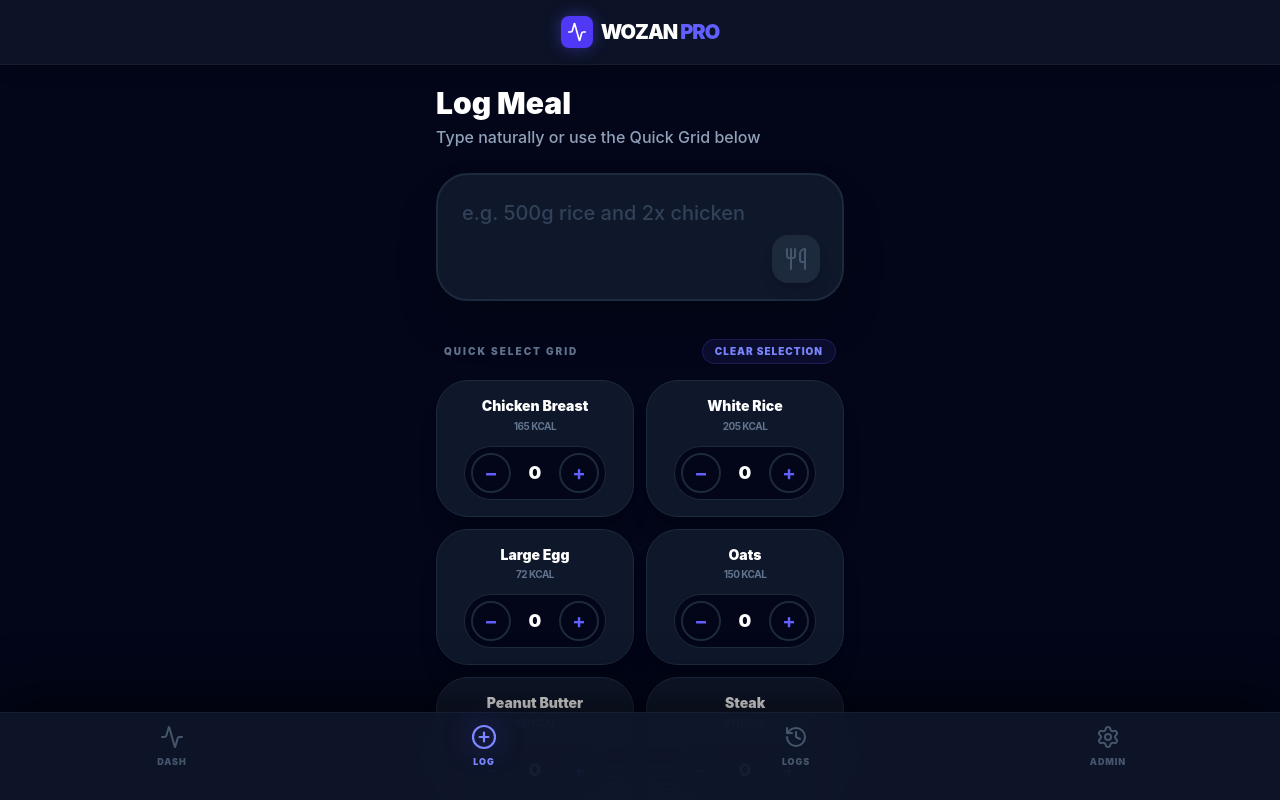
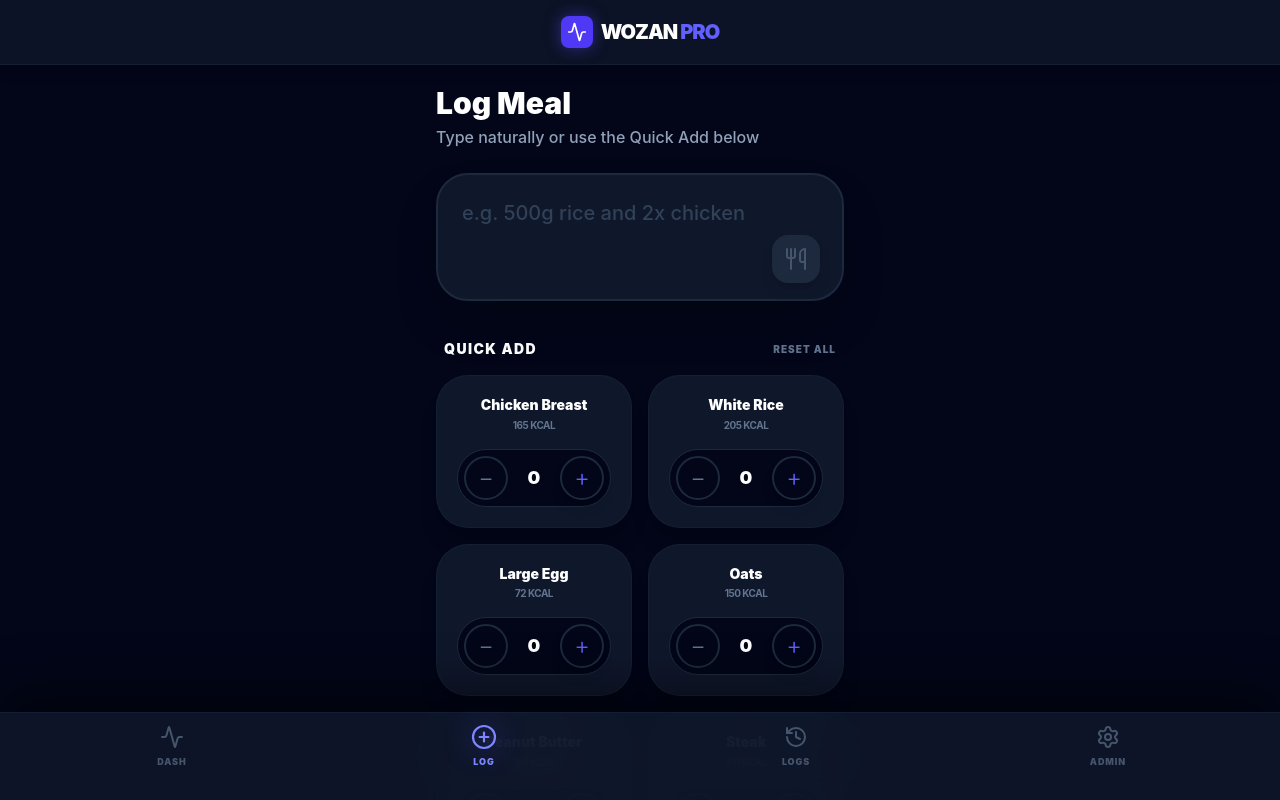
Before and after one commit to Sofyanmahmoud/WOZAN, a React (Vite) app: page / in a window 1280 px wide. Both pictures are taken after a click on the button "LOG". Shown: the top 800 px of the page. Built offline with nearby package versions, Linux system fonts and the light colour scheme.

Commit message:
scale fix2

```diff
--- a/src/App.jsx
+++ b/src/App.jsx
@@ -418,7 +418,7 @@ function App() {
             {/* Text Entry Section */}
             <div className="relative">
               <h2 className="text-3xl font-black text-white mb-1">Log Meal</h2>
-              <p className="text-slate-400 font-medium mb-6">Type naturally or use the Quick Grid below</p>
+              <p className="text-slate-400 font-medium mb-6">Type naturally or use the Quick Add below</p>
 
               <div className="relative group">
                 <textarea
@@ -435,45 +435,45 @@ function App() {
               </div>
             </div>
 
-            {/* Quick Select Grid */}
+            {/* Quick Add Section */}
             <div className="space-y-4">
               <div className="flex items-center justify-between px-2">
-                <h3 className="text-[10px] font-black text-slate-500 tracking-[0.2em] uppercase">Quick Select Grid</h3>
+                <h3 className="text-sm font-black text-white uppercase tracking-widest">Quick Add</h3>
                 <button
                   onClick={() => {
                     const reset = {};
                     Object.keys(quickQuantities).forEach(k => reset[k] = 0);
                     setQuickQuantities(reset);
                   }}
-                  className="text-[10px] font-black text-indigo-400 uppercase tracking-widest bg-indigo-500/10 px-3 py-1 rounded-full border border-indigo-500/20"
+                  className="text-[10px] font-black text-slate-500 uppercase tracking-widest hover:text-indigo-400 transition-colors"
                 >
-                  Clear Selection
+                  Reset All
                 </button>
               </div>
 
-              <div className="grid grid-cols-2 gap-3">
-                {FOOD_DB.slice(0, 8).map((food) => (
-                  <div key={food.name} className="bg-slate-900 rounded-[2rem] p-4 border border-slate-800 shadow-xl flex flex-col items-center gap-3 group transition-all hover:border-indigo-500/30">
-                    <div className="text-center">
-                      <div className="text-sm font-black text-white leading-tight mb-1">{food.name.split(' (')[0]}</div>
+              <div className="grid grid-cols-2 gap-4">
+                {FOOD_DB.map((food) => (
+                  <div key={food.name} className="bg-slate-900 rounded-[2rem] p-5 border border-slate-800/50 shadow-xl flex flex-col items-center gap-4 group transition-all hover:border-indigo-500/30 relative">
+                    <div className="text-center w-full">
+                      <div className="text-sm font-black text-white leading-tight mb-1 truncate px-1">{food.name.split(' (')[0]}</div>
                       <div className="text-[10px] font-bold text-slate-500 uppercase tracking-tighter">{food.calories} kcal</div>
                     </div>
 
-                    <div className="flex items-center gap-3 bg-slate-950 p-1.5 rounded-full border border-slate-800">
+                    <div className="flex items-center justify-between w-full bg-slate-950 p-1.5 rounded-full border border-slate-800">
                       <button
                         onClick={() => updateQuickQty(food.name, -1)}
-                        className="w-10 h-10 flex items-center justify-center rounded-full border-2 border-slate-800 text-indigo-500 hover:bg-indigo-500 hover:text-white transition-all active:scale-90"
+                        className="w-11 h-11 min-w-[44px] flex items-center justify-center rounded-full border-2 border-slate-800 text-slate-500 hover:border-indigo-500 hover:text-indigo-400 transition-all active:scale-90"
                       >
-                        <span className="text-xl font-bold">−</span>
+                        <span className="text-2xl font-light">−</span>
                       </button>
-                      <div className="w-6 text-center font-black text-white text-lg">
+                      <div className="text-lg font-black text-white px-2">
                         {quickQuantities[food.name] || 0}
                       </div>
                       <button
                         onClick={() => updateQuickQty(food.name, 1)}
-                        className="w-10 h-10 flex items-center justify-center rounded-full border-2 border-slate-800 text-indigo-500 hover:bg-indigo-500 hover:text-white transition-all active:scale-90"
+                        className="w-11 h-11 min-w-[44px] flex items-center justify-center rounded-full border-2 border-slate-800 text-indigo-500 hover:bg-indigo-600 hover:text-white hover:border-indigo-600 transition-all active:scale-90 shadow-lg"
                       >
-                        <span className="text-xl font-bold">+</span>
+                        <span className="text-2xl font-light">+</span>
                       </button>
                     </div>
                   </div>
@@ -481,61 +481,39 @@ function App() {
               </div>
             </div>
 
-            {/* Combined Logging Summary */}
+            {/* Combined Logging Summary (Floating/Sticky Button Area) */}
             {(parsedItems.length > 0 || Object.values(quickQuantities).some(v => v > 0)) && (
-              <div className="bg-slate-900 rounded-[2.5rem] p-6 border border-slate-800 shadow-2xl space-y-5 animate-in slide-in-from-bottom-4 duration-300">
+              <div className="fixed bottom-[96px] left-1/2 -translate-x-1/2 w-full max-w-md px-5 z-40 pointer-events-none">
+                <div className="bg-slate-900/95 backdrop-blur-xl rounded-[2.5rem] p-6 border-2 border-indigo-500/30 shadow-[0_20px_50px_rgba(0,0,0,0.6)] space-y-4 pointer-events-auto animate-in slide-in-from-bottom-8 duration-500">
                   <div className="flex items-center justify-between px-2">
-                  <h3 className="text-[10px] font-black text-slate-500 tracking-widest uppercase">Entry Summary</h3>
-                  <div className="bg-indigo-600/20 text-indigo-400 px-3 py-1 rounded-full text-xs font-black">
+                    <h3 className="text-[10px] font-black text-indigo-400 tracking-widest uppercase italic">Ready to Log</h3>
+                    <div className="text-white font-black text-sm">
                       {Math.round(
                         parsedItems.reduce((a, b) => a + b.calcCals, 0) +
                         [...FOOD_DB, ...customFoods].reduce((a, b) => a + (b.calories * (quickQuantities[b.name] || 0)), 0)
-                    )} kcal Total
+                      )} <span className="text-slate-500 font-bold">kcal</span>
                     </div>
-                </div>
-
-                <div className="space-y-2 max-h-48 overflow-y-auto pr-1 custom-scrollbar">
-                  {parsedItems.map((item, idx) => (
-                    <div key={`parsed-${idx}`} className="flex justify-between items-center bg-slate-950/50 p-4 rounded-[1.5rem] border border-slate-800/50">
-                      <div className="flex items-center gap-3">
-                        <div className="w-1.5 h-1.5 rounded-full bg-emerald-500"></div>
-                        <div className="text-white font-bold text-sm truncate max-w-[120px]">{item.name}</div>
-                      </div>
-                      <div className="text-right flex items-center gap-4">
-                        <div className="text-[10px] font-bold text-slate-500 uppercase italic">Text Match</div>
-                        <div className="text-white font-black text-sm">{Math.round(item.calcCals)} <span className="text-[9px] text-slate-600">kcal</span></div>
-                      </div>
-                    </div>
-                  ))}
-                  {[...FOOD_DB, ...customFoods].filter(f => (quickQuantities[f.name] || 0) > 0).map((item, idx) => (
-                    <div key={`quick-${idx}`} className="flex justify-between items-center bg-slate-950/50 p-4 rounded-[1.5rem] border border-slate-800/50">
-                      <div className="flex items-center gap-3">
-                        <div className="w-1.5 h-1.5 rounded-full bg-indigo-500"></div>
-                        <div className="text-white font-bold text-sm truncate max-w-[120px]">{item.name}</div>
-                      </div>
-                      <div className="text-right flex items-center gap-4">
-                        <div className="text-[10px] font-bold text-indigo-400 uppercase italic">{quickQuantities[item.name]} portions</div>
-                        <div className="text-white font-black text-sm">{Math.round(item.calories * quickQuantities[item.name])} <span className="text-[9px] text-slate-600">kcal</span></div>
-                      </div>
-                    </div>
-                  ))}
                   </div>
 
                   <button
                     onClick={logMeal}
-                  className="w-full bg-indigo-600 hover:bg-indigo-500 active:scale-95 text-white font-black py-5 rounded-[2rem] shadow-[0_10px_30px_rgba(79,70,229,0.3)] transition-all flex items-center justify-center gap-3 tracking-widest uppercase text-sm"
+                    className="w-full bg-indigo-600 hover:bg-indigo-500 active:scale-95 text-white font-black py-5 rounded-[2rem] shadow-[0_10px_30px_rgba(79,70,229,0.4)] transition-all flex items-center justify-center gap-3 tracking-widest uppercase text-sm"
                   >
-                  <Send className="w-5 h-5" /> Log Selected Items
+                    <Send className="w-5 h-5" />
+                    Log {parsedItems.length + Object.values(quickQuantities).filter(v => v > 0).length} Items
                   </button>
+                </div>
               </div>
             )}
 
             {inputText.trim().length > 2 && parsedItems.length === 0 && !Object.values(quickQuantities).some(v => v > 0) && (
               <div className="flex items-center gap-4 text-slate-400 text-sm p-6 bg-slate-900/50 rounded-[2rem] border border-slate-800 border-dashed">
                 <AlertCircle className="w-6 h-6 text-slate-600 shrink-0" />
-                <span>No match. Use the Quick Select grid or try keywords like "chicken".</span>
+                <span>No match. Use "Quick Add" or try keywords like "chicken".</span>
               </div>
             )}
+
+            <div className="h-40"></div> {/* Spacer for sticky button */}
 
             {showSuccess && (
               <div className="fixed top-12 left-1/2 -translate-x-1/2 bg-emerald-500 text-white px-6 py-3 rounded-full font-black flex items-center gap-2 shadow-2xl animate-in fade-in slide-in-from-top-8 z-50">
```
Lines whose indentation alone changed are shown as unchanged.
